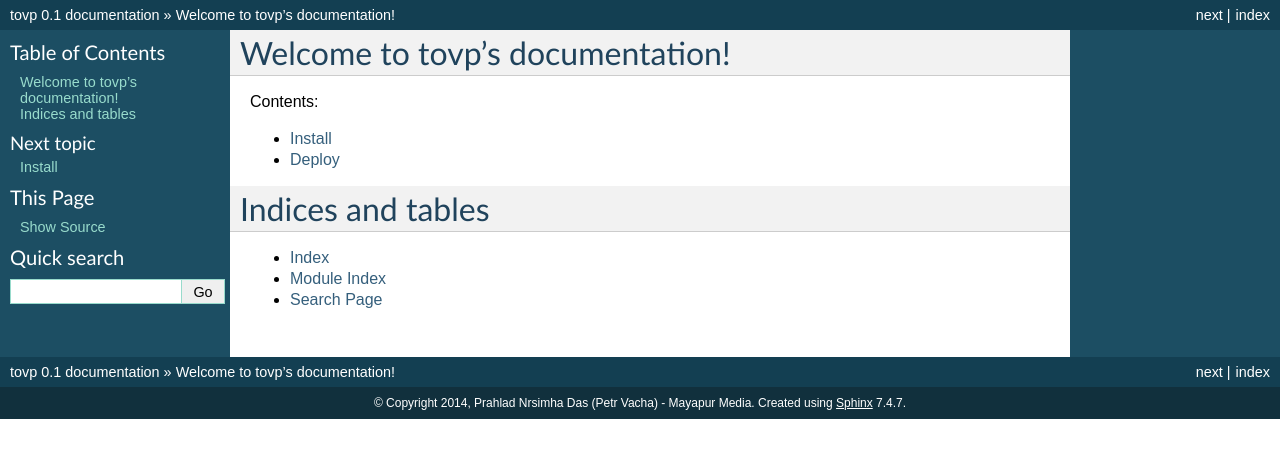
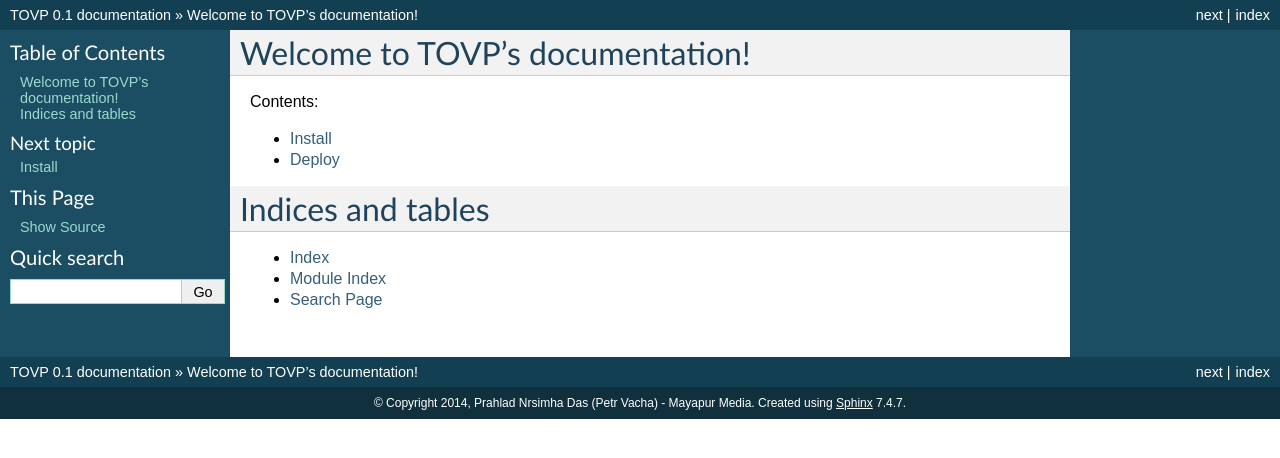
Before and after one commit to mayapurmedia/tovp, a Sphinx documentation site: the page built from docs/index.rst, in a window 1280 px wide. Shown: the top 458 px of the page. Built offline with Sphinx 7.4.7, drawn with Linux system fonts in a browser that asks for light colours; pages that are not in the unit, such as notebooks, are missing from menus.

```diff
--- a/README.rst
+++ b/README.rst
@@ -1,4 +1,4 @@
-tovp
+TOVP
 ==============================
 
 Temple Of The Vedic Planetarium Fundraising Website
@@ -7,9 +7,9 @@ Temple Of The Vedic Planetarium Fundraising Website
 Settings
 ------------
 
-tovp relies extensively on environment settings which **will not work with Apache/mod_wsgi setups**. It has been deployed successfully with both Gunicorn/Nginx and even uWSGI/Nginx.
+TOVP relies extensively on environment settings which **will not work with Apache/mod_wsgi setups**. It has been deployed successfully with both Gunicorn/Nginx and even uWSGI/Nginx.
 
-For configuration purposes, the following table maps the 'tovp' environment variables to their Django setting:
+For configuration purposes, the following table maps the 'TOVP' environment variables to their Django setting:
 
 ======================================= =========================== ============================================== ===========================================
 Environment Variable                    Django Setting              Development Default                            Production Default
--- a/docs/conf.py
+++ b/docs/conf.py
@@ -1,6 +1,6 @@
 # -*- coding: utf-8 -*-
 #
-# tovp documentation build configuration file, created by
+# TOVP documentation build configuration file, created by
 # sphinx-quickstart.
 #
 # This file is execfile()d with the current directory set to its containing dir.
@@ -41,7 +41,7 @@ source_suffix = '.rst'
 master_doc = 'index'
 
 # General information about the project.
-project = u'tovp'
+project = u'TOVP'
 copyright = u'2014, Prahlad Nrsimha Das (Petr Vacha) - Mayapur Media'
 
 # The version info for the project you're documenting, acts as replacement for
@@ -186,7 +186,7 @@ latex_elements = {
 latex_documents = [
     ('index',
      'tovp.tex',
-     u'tovp Documentation',
+     u'TOVP Documentation',
      u'Prahlad Nrsimha Das (Petr Vacha) - Mayapur Media', 'manual'),
 ]
 
@@ -216,7 +216,7 @@ latex_documents = [
 # One entry per manual page. List of tuples
 # (source start file, name, description, authors, manual section).
 man_pages = [
-    ('index', 'tovp', u'tovp Documentation',
+    ('index', 'tovp', u'TOVP Documentation',
      [u'Prahlad Nrsimha Das (Petr Vacha) - Mayapur Media'], 1)
 ]
 
@@ -230,8 +230,8 @@ man_pages = [
 # (source start file, target name, title, author,
 #  dir menu entry, description, category)
 texinfo_documents = [
-    ('index', 'tovp', u'tovp Documentation',
-     u'Prahlad Nrsimha Das (Petr Vacha) - Mayapur Media', 'tovp',
+    ('index', 'tovp', u'TOVP Documentation',
+     u'Prahlad Nrsimha Das (Petr Vacha) - Mayapur Media', 'TOVP',
      'Temple Of The Vedic Planetarium Fundraising Website', 'Miscellaneous'),
 ]
 
--- a/docs/index.rst
+++ b/docs/index.rst
@@ -1,9 +1,9 @@
-.. tovp documentation master file, created by
+.. TOVP documentation master file, created by
    sphinx-quickstart.
    You can adapt this file completely to your liking, but it should at least
    contain the root `toctree` directive.
 
-Welcome to tovp's documentation!
+Welcome to TOVP's documentation!
 ====================================================================
 
 Contents:
```
Also changed, not shown: 3 other files.
